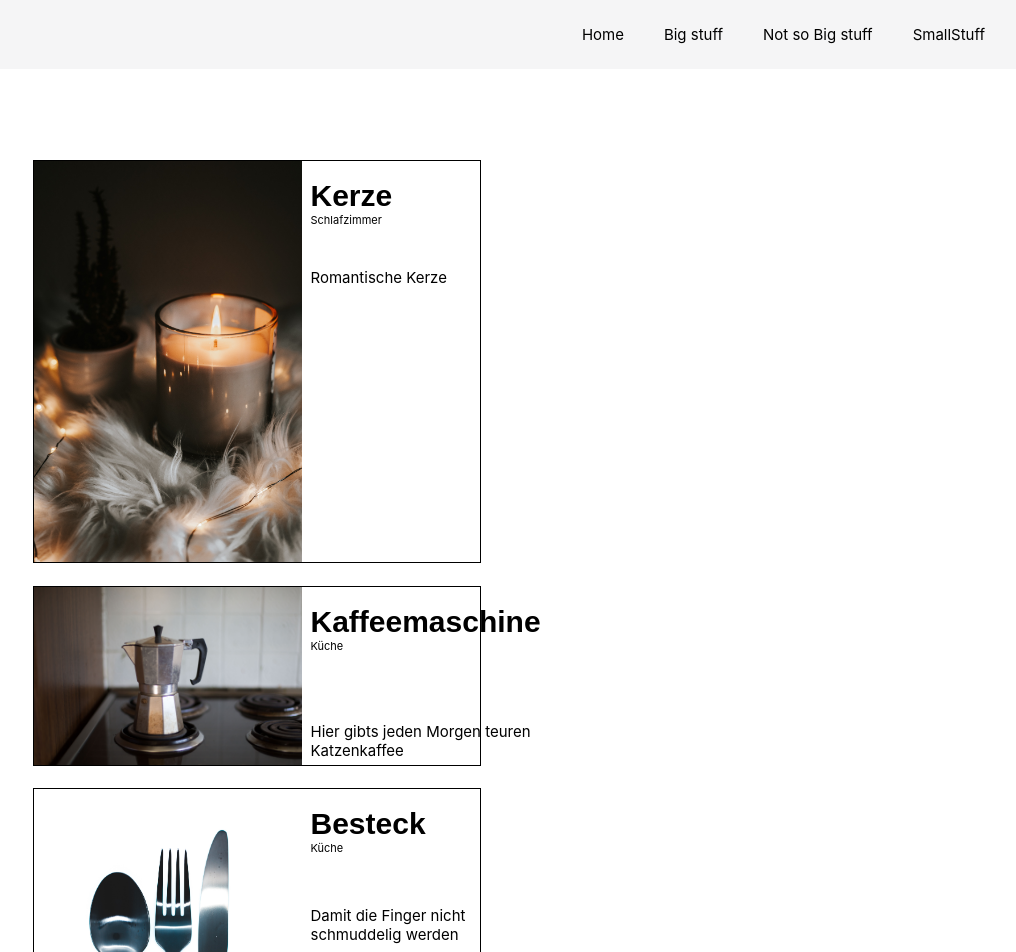
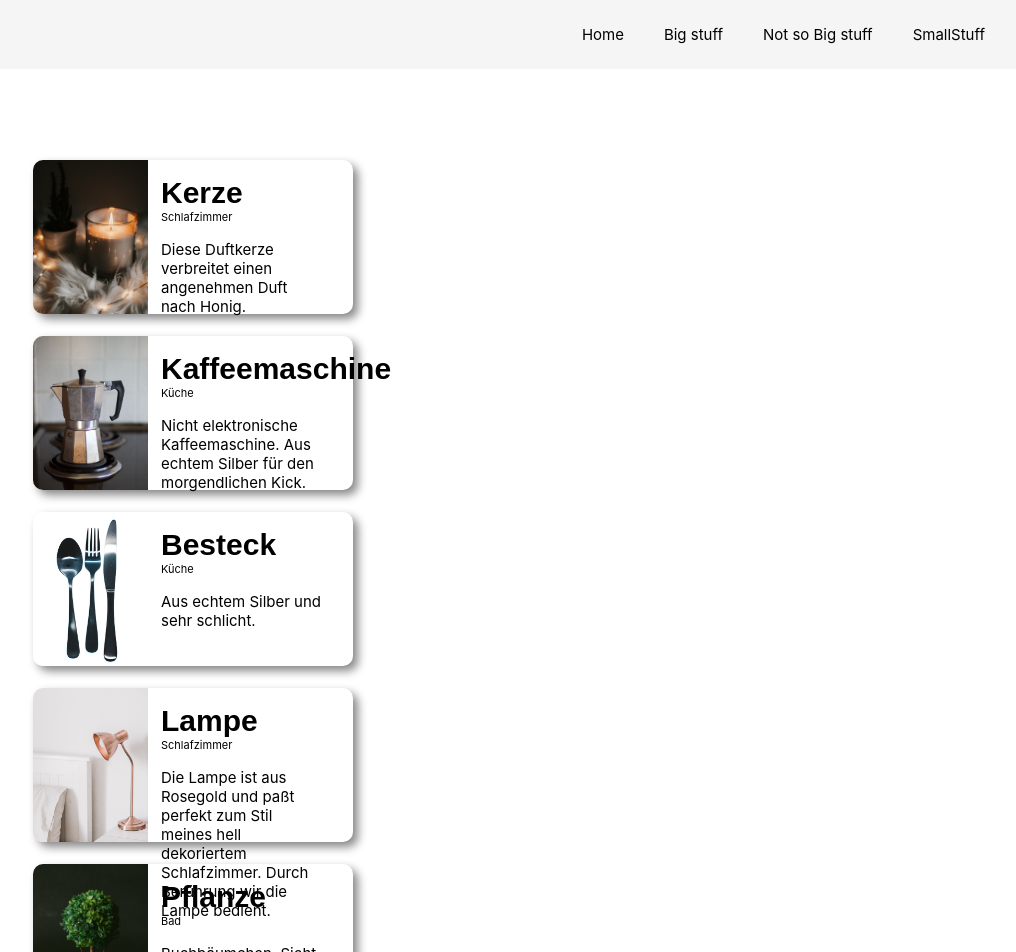
Before and after one commit to jAs0n1337/hausinventar, a React (Create React App) app: page /SmallStuff in a window 1280 px wide. Shown: the top 952 px of the page, without its empty margins (127-1143 px from the left). Built offline with nearby package versions, Linux system fonts and the light colour scheme.

Commit message:
styling for cards

```diff
--- a/src/App.css
+++ b/src/App.css
@@ -51,120 +51,40 @@
 
 
 /*
-========== Styling for BIG STUFF ============
+===== Styling for BIG STUFF, NOT SO BIG STUFF, SMALL STUFF =====
 */
 
-.bigStuffSection {
+/* .createCardSection {
 	padding: 20vh 0 0 20vh;
 }
 
-.bigStuffDiv {
+.createCardDiv {
 	width: 40%;
 	border: 1px solid black;
 	display: flex;
 	margin-bottom: 2%;
 }
 
-.bigStuffImg {
+.createCardImg {
 	width: 60%;
 }
 
-.bigStuffText {
+.createCardText {
 	padding: 4% 0 0 2%;
 	display: flex;
 	flex-direction: column;
 }
 
-.bigStuffHeading {
+.createCardHeading {
 	font-family: fantasy;
 	font-size: 3rem;
 }
 
-.bigStuffRoom {
+.createCardRoom {
 	font-size: 1.1rem;
 	margin-bottom: 30%;
 }
 
-.bigStuffDescription {
+.createCardDescription {
 	font-size: 1.5rem;
-}
-
-
-/*
-========== Styling for NOT SO BIG STUFF ============
-*/
-
-.notSoBigStuffSection {
-	padding: 20vh 0 0 20vh;
-}
-
-.notSoBigStuffDiv {
-	width: 40%;
-	border: 1px solid black;
-	display: flex;
-	margin-bottom: 2%;
-}
-
-.notSoBigStuffImg {
-	width: 60%;
-}
-
-.notSoBigStuffText {
-	padding: 4% 0 0 2%;
-	display: flex;
-	flex-direction: column;
-}
-
-.notSoBigStuffHeading {
-	font-family: fantasy;
-	font-size: 3rem;
-}
-
-.notSoBigStuffRoom {
-	font-size: 1.1rem;
-	margin-bottom: 30%;
-}
-
-.notSoBigStuffDescription {
-	font-size: 1.5rem;
-}
-
-
-/*
-========== Styling for SMALL STUFF ============
-*/
-
-.smallStuffSection {
-	padding: 20vh 0 0 20vh;
-}
-
-.smallStuffDiv {
-	width: 40%;
-	border: 1px solid black;
-	display: flex;
-	margin-bottom: 2%;
-}
-
-.smallStuffImg {
-	width: 60%;
-}
-
-.smallStuffText {
-	padding: 4% 0 0 2%;
-	display: flex;
-	flex-direction: column;
-}
-
-.smallStuffHeading {
-	font-family: fantasy;
-	font-size: 3rem;
-}
-
-.smallStuffRoom {
-	font-size: 1.1rem;
-	margin-bottom: 30%;
-}
-
-.smallStuffDescription {
-	font-size: 1.5rem;
-}
+} */
--- a/src/App.js
+++ b/src/App.js
@@ -1,9 +1,9 @@
 import { BrowserRouter as Router, Routes, Route } from 'react-router-dom';
 import './App.css';
 import Home from './pages/Home';
-import BigStuff from './pages/BigStuff';
 import NavComponent from './components/navComponent/NavComponent';
 import Data from './data';
+import CreateCard from './components/createCard/CreateCard';
 
 function App() {
 
@@ -18,9 +18,9 @@ function App() {
 				<NavComponent />
 				<Routes>
 					<Route path="/" element={<Home />} />
-					<Route path="/BigStuff" element={<BigStuff data={bigStuffItems} />} />
-					<Route path="/NotSoBig" element={<BigStuff data={notSoBigStuffItems} />} />
-					<Route path="/SmallStuff" element={<BigStuff data={smallStuffItems} />} />
+					<Route path="/BigStuff" element={<CreateCard data={bigStuffItems} />} />
+					<Route path="/NotSoBig" element={<CreateCard data={notSoBigStuffItems} />} />
+					<Route path="/SmallStuff" element={<CreateCard data={smallStuffItems} />} />
 				</Routes>
 			</Router>
 		</div>
--- /dev/null
+++ b/src/components/createCard/CreateCard.css
@@ -0,0 +1,51 @@
+/*
+===== Styling for BIG STUFF, NOT SO BIG STUFF, SMALL STUFF =====
+*/
+
+.createCardSection {
+	padding: 20vh 0 0 20vh;
+}
+
+.createCardDiv {
+	width: 25vw;
+    height: 12vw;
+    border-radius: 10px;
+    box-shadow: 5px 5px 10px rgb(135, 135, 135);
+	margin-bottom: 2%;
+    display: grid;
+    grid-template-columns: 40% 50% 10%;
+}
+
+.createCardImgDiv {
+    object-fit: cover;
+    width: 9vw;
+    height: 12vw;
+}
+
+.createCardImg {
+    border-top-left-radius: 10px;
+    border-bottom-left-radius: 10px;
+    object-fit: cover;
+    width: 100%;
+    height: 100%;
+}
+
+.createCardText {
+	display: flex;
+	flex-direction: column;
+    margin-top: 10%;
+}
+
+.createCardHeading {
+	font-family: fantasy;
+	font-size: 3rem;
+}
+
+.createCardRoom {
+	font-size: 1.1rem;
+	margin-bottom: 10%;
+}
+
+.createCardDescription {
+	font-size: 1.5rem;
+}
--- /dev/null
+++ b/src/components/createCard/CreateCard.jsx
@@ -0,0 +1,27 @@
+import './CreateCard.css';
+
+const CreateCard = (props) => {
+
+    const { data } = props;
+    console.log(data);
+
+    return (
+        <section className='createCardSection'>
+
+            {data.map((item, key) => (
+                <div key={key} className='createCardDiv'>
+                    <div className='createCardImgDiv'>
+                        <img className='createCardImg' src={item.img} alt={item.name} />
+                    </div>
+                    <div className='createCardText'>
+                        <h2 className='createCardHeading'>{item.name}</h2>
+                        <p className='createCardRoom'>{item.room}</p>
+                        <p className='createCardDescription'>{item.description}</p>
+                    </div>
+                </div>
+            ))}
+        </section>
+    );
+}
+
+export default CreateCard;
--- a/src/data.js
+++ b/src/data.js
@@ -1,7 +1,6 @@
 import Bed from './assets/img/bed.jpeg';
 import Candle from './assets/img/candle.jpeg';
 import Chair1 from './assets/img/chair1.jpeg';
-import Chair2 from './assets/img/chair2.jpeg';
 import Coffemachine from './assets/img/coffemachine.jpeg';
 import Couch from './assets/img/couch.jpeg';
 import Cutlery from './assets/img/cutlery.jpeg';
@@ -18,98 +17,91 @@ const data = [
         img: Bed,
         name: "Bett",
         room: "Schlafzimmer",
-        description: "Mein sehr bequemes Bett",
+        description: "Mein Bett ist aus Akazienholz. Mit dabei eine 7 Zonen Matratze und Bettdecke sowie Kissen gefüllt mit Daunen. ",
         typ: "BigStuff"
     },
     {
         img: Candle,
         name: "Kerze",
         room: "Schlafzimmer",
-        description: "Romantische Kerze",
+        description: "Diese Duftkerze verbreitet einen angenehmen Duft nach Honig.",
         typ: "SmallStuff"
     },
     {
         img: Chair1,
         name: "Stuhl",
         room: "Wohnzimmer",
-        description: "Toller Stuhl",
-        typ: "NotSoBigStuff"
-    },
-    {
-        img: Chair2,
-        name: "Stuhl",
-        room: "Eßzimmer",
-        description: "Noch ein Stuhl",
+        description: "Cremefarbener Polsterstuhl. Durch seine angenehme Form ist er perfekt für lange Abende.",
         typ: "NotSoBigStuff"
     },
     {
         img: Coffemachine,
         name: "Kaffeemaschine",
         room: "Küche",
-        description: "Hier gibts jeden Morgen teuren Katzenkaffee",
+        description: "Nicht elektronische Kaffeemaschine. Aus echtem Silber für den morgendlichen Kick.",
         typ: "SmallStuff"
     },
     {
         img: Couch,
         name: "Couch",
         room: "Wohnzimmer",
-        description: "Meine tolle Ledercouch (sehr pflegeleicht)",
+        description: "3 - Sitzer Couch aus echtem Rindsleder.",
         typ: "BigStuff"
     },
     {
         img: Cutlery,
         name: "Besteck",
         room: "Küche",
-        description: "Damit die Finger nicht schmuddelig werden",
+        description: "Aus echtem Silber und sehr schlicht.",
         typ: "SmallStuff"
     },
     {
         img: Desk,
         name: "Schreibtisch",
         room: "Wohnzimmer",
-        description: "Hier verbringe ich schöne Tage mit Supercode",
+        description: "Mein Schreibtisch ist einfach aber hochwertig. Zwei Ablagefächer bieten genug Platz um alles notwendige grifbereit zu haben.",
         typ: "BigStuff"
     },
     {
         img: Lamp,
         name: "Lampe",
         room: "Schlafzimmer",
-        description: "Wegen dieser Lampe ist mein kleiner Zeh sehr glücklich",
+        description: "Die Lampe ist aus Rosegold und paßt perfekt zum Stil meines hell dekoriertem Schlafzimmer. Durch Berührung wir die Lampe bedient.",
         typ: "SmallStuff"
     },
     {
         img: Lamp1,
         name: "Lampe",
         room: "Wohnzimmer",
-        description: "Auch darüber freut sich mein Zeh",
-        typ: "SmallStuff"
+        description: "Wunderschöne Hängelampe aus Gold. Sie ist höhenverstell und dimmbar.",
+        typ: "NotSoBigStuff"
     },
     {
         img: Plant,
         name: "Pflanze",
         room: "Bad",
-        description: "Macht mein Bad schöner",
+        description: "Buchbäumchen. Sieht zum verwechseln echt aus.",
         typ: "SmallStuff"
     },
     {
         img: Table1,
-        name: "Beistelltisch",
+        name: "Kleiner Tisch",
         room: "Wohnzimmer",
-        description: "Für Kleinigkeiten",
-        typ: "BigStuff"
+        description: "Der Tisch hat eine ansprechend glänzende Platte. Ist aber auch sehr pflegeintensiv. Beine sind aus hellem Holz.",
+        typ: "NotSoBigStuff"
     },
     {
         img: Table2,
         name: "Beistelltisch",
         room: "Schlafzimmer",
-        description: "Noch mehr Kleinigkeiten",
-        typ: "BigStuff"
+        description: "Weiß lackiert und ungefähr einen Durchmesser von 40 cm. Genug Platz für Wecker, Lampe und Deko.",
+        typ: "NotSoBigStuff"
     },
     {
         img: Toothbrush,
         name: "Zahnbürste",
         room: "Bad",
-        description: "Diese Zahnbürste findet man bei Unsplash wenn man nach Klobürste sucht!!!",
+        description: "Umweltfreundliche Zahnbürste. Material: Bambus.",
         typ: "SmallStuff"
     },
 ];
--- a/src/pages/BigStuff.jsx
+++ b/src/pages/BigStuff.jsx
@@ -1,23 +1,10 @@
 import React from 'react';
-import Data from '../data';
 
-function BigStuff(props) {
-    // const bigStuffItems = Data.filter(item => item.typ === "BigStuff");
-    const { data } = props;
+
+function BigStuff() {
 
     return (
         <section className='bigStuffSection'>
-
-            {data.map((item, key) => (
-                <div key={key} className='bigStuffDiv'>
-                    <img className='bigStuffImg' src={item.img} alt={item.name} />
-                    <div className='bigStuffText'>
-                        <h2 className='bigStuffHeading'>{item.name}</h2>
-                        <p className='bigStuffRoom'>{item.room}</p>
-                        <p className='bigStuffDescription'>{item.description}</p>
-                    </div>
-                </div>
-            ))}
         </section>
     )
 }
```
Also changed, not shown: src/pages/NotSoBig.jsx (+8 -20 lines), src/pages/SmallStuff.jsx (+8 -20 lines).
